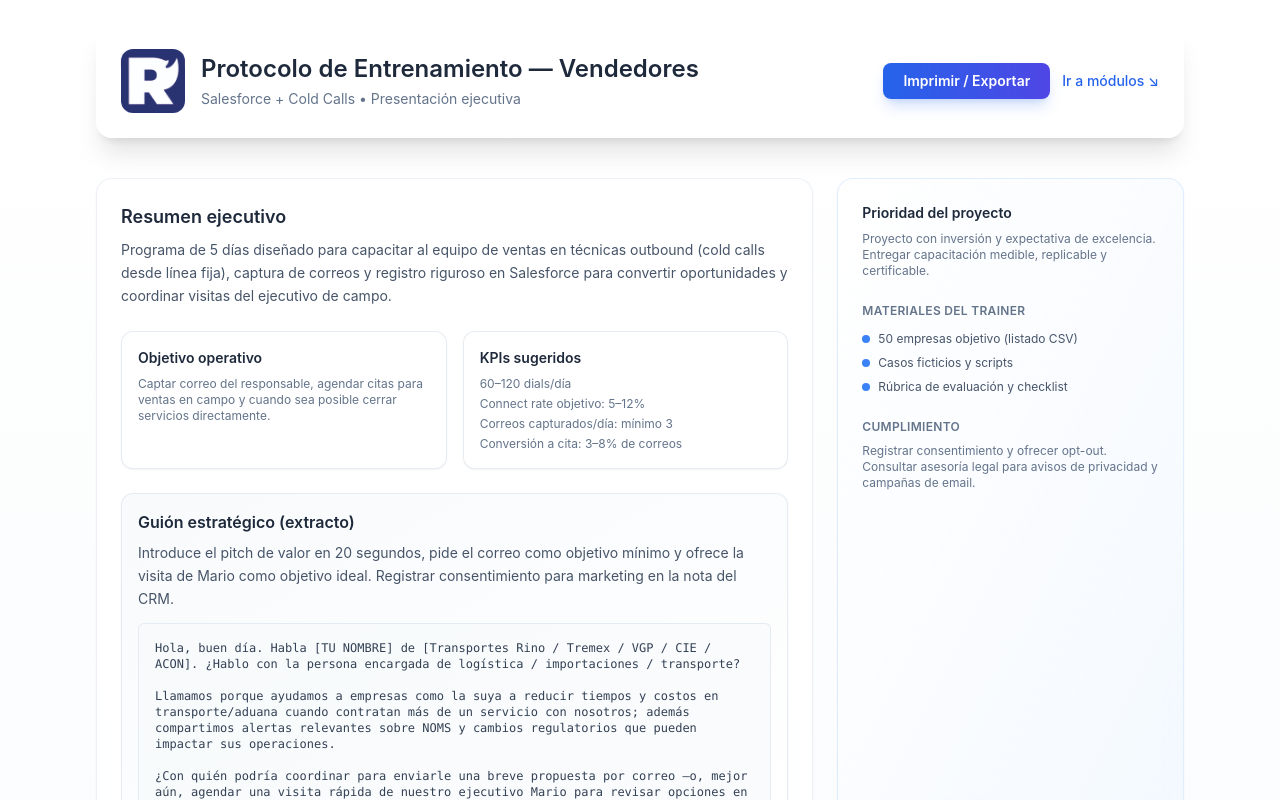
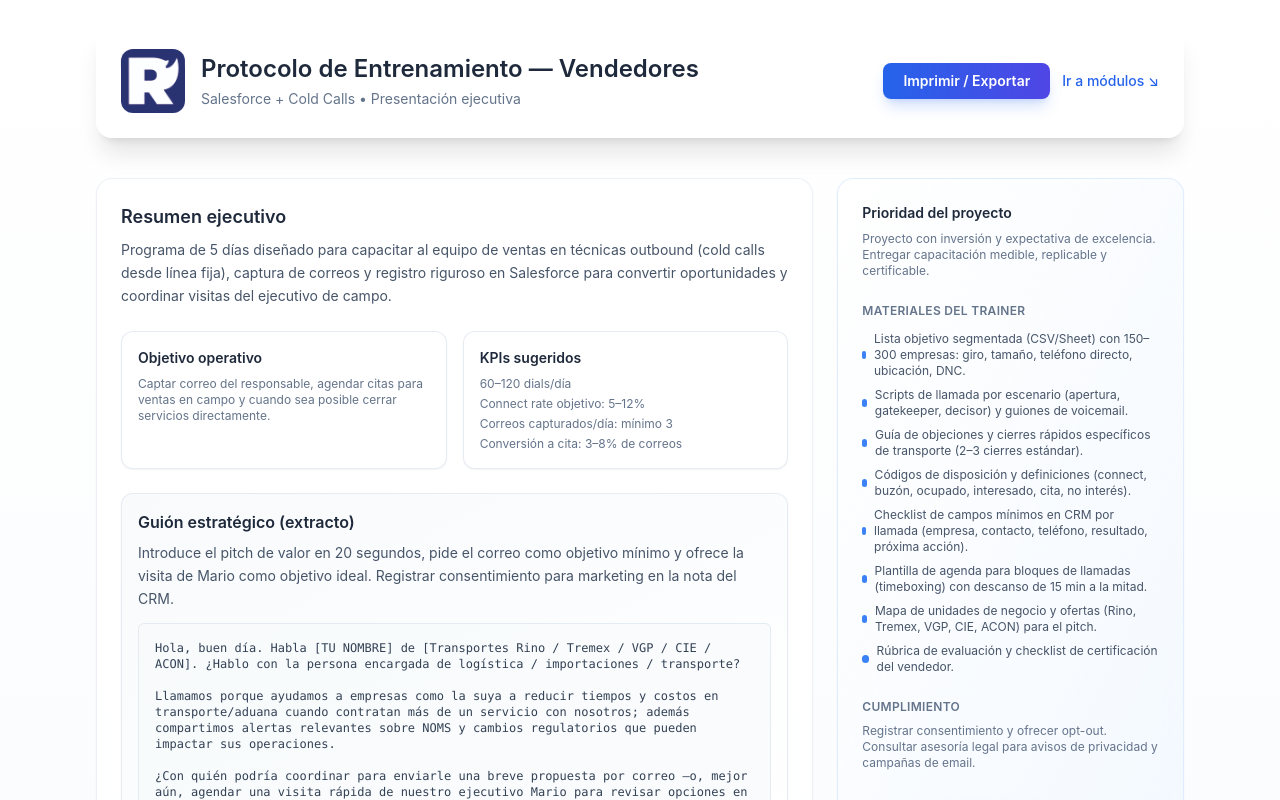
Before and after one commit to blasperez/BlasPerezCV, a React (Vite) app: page / in a window 1280 px wide. Shown: the top 800 px of the page. Built offline with nearby package versions, Linux system fonts and the light colour scheme.

Commit message:
Actualizar Materiales del trainer para campaña de llamadas

```diff
--- a/protocolo.jsx
+++ b/protocolo.jsx
@@ -235,15 +235,35 @@ ${coldCallScript.keyQuestion}`}
                 <ul className="mt-3 space-y-2 text-xs text-slate-600">
                   <li className="flex items-center gap-2">
                     <span className="inline-flex h-2 w-2 rounded-full bg-blue-500" />
-                    50 empresas objetivo (listado CSV)
+                    Lista objetivo segmentada (CSV/Sheet) con 150–300 empresas: giro, tamaño, teléfono directo, ubicación, DNC.
                   </li>
                   <li className="flex items-center gap-2">
                     <span className="inline-flex h-2 w-2 rounded-full bg-blue-500" />
-                    Casos ficticios y scripts
+                    Scripts de llamada por escenario (apertura, gatekeeper, decisor) y guiones de voicemail.
                   </li>
                   <li className="flex items-center gap-2">
                     <span className="inline-flex h-2 w-2 rounded-full bg-blue-500" />
-                    Rúbrica de evaluación y checklist
+                    Guía de objeciones y cierres rápidos específicos de transporte (2–3 cierres estándar).
+                  </li>
+                  <li className="flex items-center gap-2">
+                    <span className="inline-flex h-2 w-2 rounded-full bg-blue-500" />
+                    Códigos de disposición y definiciones (connect, buzón, ocupado, interesado, cita, no interés).
+                  </li>
+                  <li className="flex items-center gap-2">
+                    <span className="inline-flex h-2 w-2 rounded-full bg-blue-500" />
+                    Checklist de campos mínimos en CRM por llamada (empresa, contacto, teléfono, resultado, próxima acción).
+                  </li>
+                  <li className="flex items-center gap-2">
+                    <span className="inline-flex h-2 w-2 rounded-full bg-blue-500" />
+                    Plantilla de agenda para bloques de llamadas (timeboxing) con descanso de 15 min a la mitad.
+                  </li>
+                  <li className="flex items-center gap-2">
+                    <span className="inline-flex h-2 w-2 rounded-full bg-blue-500" />
+                    Mapa de unidades de negocio y ofertas (Rino, Tremex, VGP, CIE, ACON) para el pitch.
+                  </li>
+                  <li className="flex items-center gap-2">
+                    <span className="inline-flex h-2 w-2 rounded-full bg-blue-500" />
+                    Rúbrica de evaluación y checklist de certificación del vendedor.
                   </li>
                 </ul>
               </div>
```
